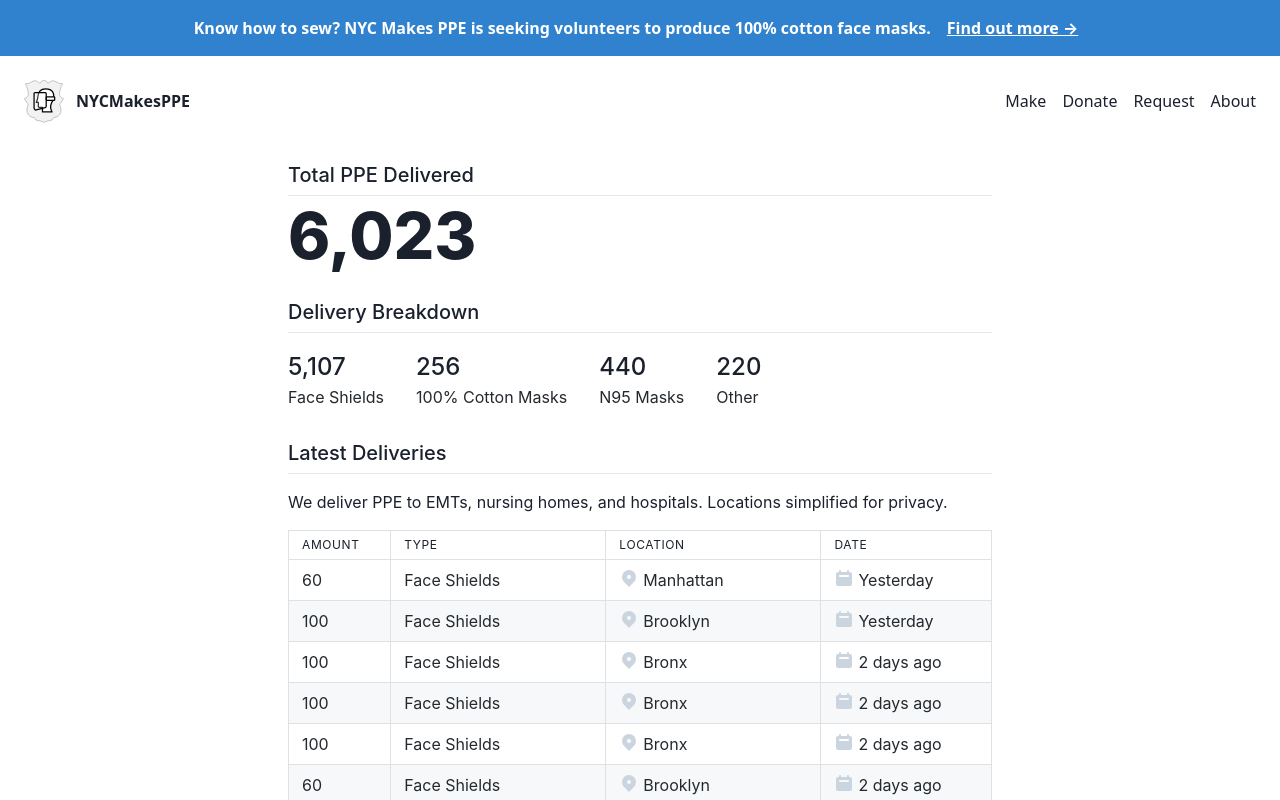
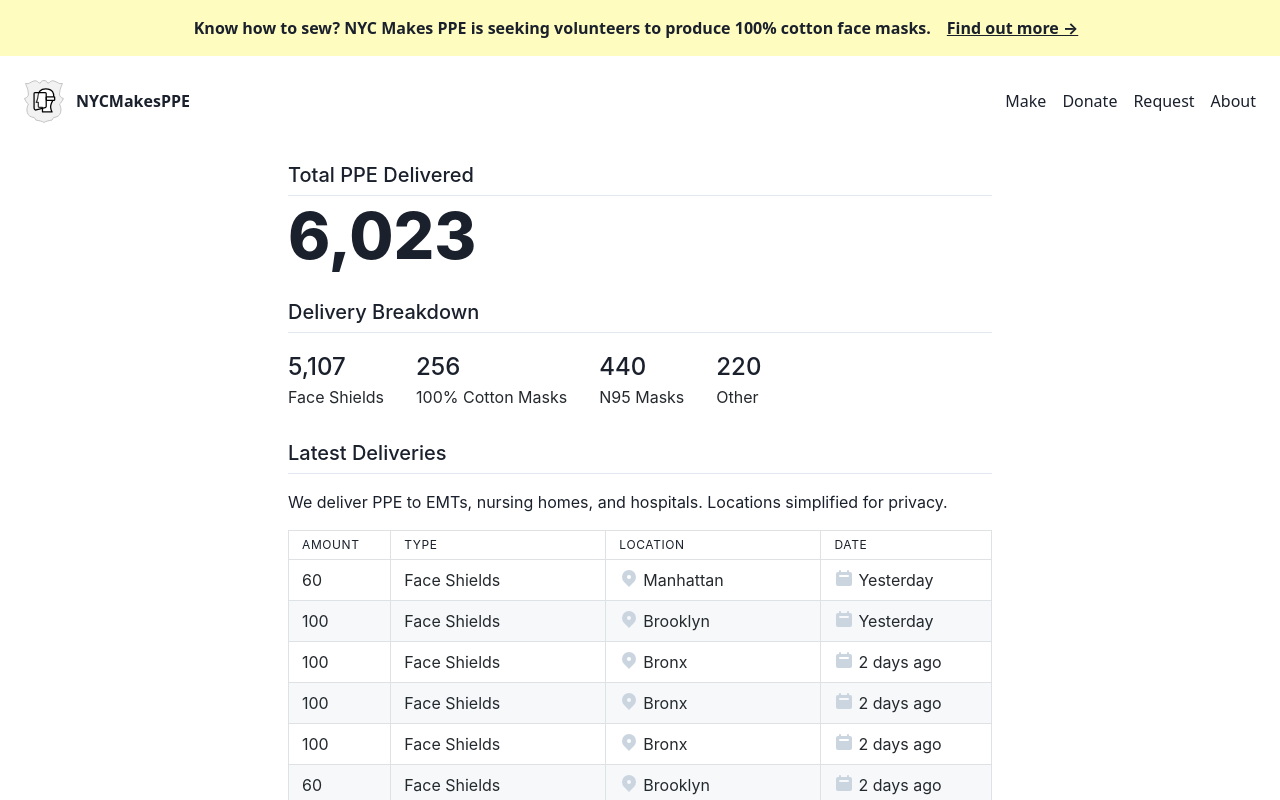
Before and after one commit to NYCPPE/nyc-makers-vs-covid, a Next.js app: page /stats in a window 1280 px wide. Shown: the top 800 px of the page. Built offline with nearby package versions, Linux system fonts and the light colour scheme; what @tailwindcss/ui would draw is missing.

Commit message:
Change banner color
:)

```diff
--- a/components/banner.jsx
+++ b/components/banner.jsx
@@ -1,18 +1,18 @@
 export default function Banner() {
   return (
-    <div className="w-full relative bg-blue-600">
+    <div className="w-full relative bg-yellow-200 ">
       <div className="max-w-screen-xl mx-auto py-4 px-4 ">
         <div className="pr-16 sm:text-center sm:px-16">
           <p className="font-bold text-white">
             {/* <span className="hidden md:inline">COVID-19 ALERT:</span> */}
-            <span className="mr-2">
+            <span className="mr-2 text-gray-900">
               Know how to sew? NYC Makes PPE is seeking volunteers to produce
               100% cotton face masks.
             </span>
             <span className="block inline-block">
               <a
                 href="https://docs.google.com/document/d/1ZaKMhbZuQhKtEFLjgZBmOwH9hNSOdEz2jTONqMp7WbM/edit"
-                className="sm:p-2 text-white font-bold underline"
+                className="sm:p-2 text-white font-bold underline text-gray-900"
               >
                 Find out more &rarr;
               </a>
```
